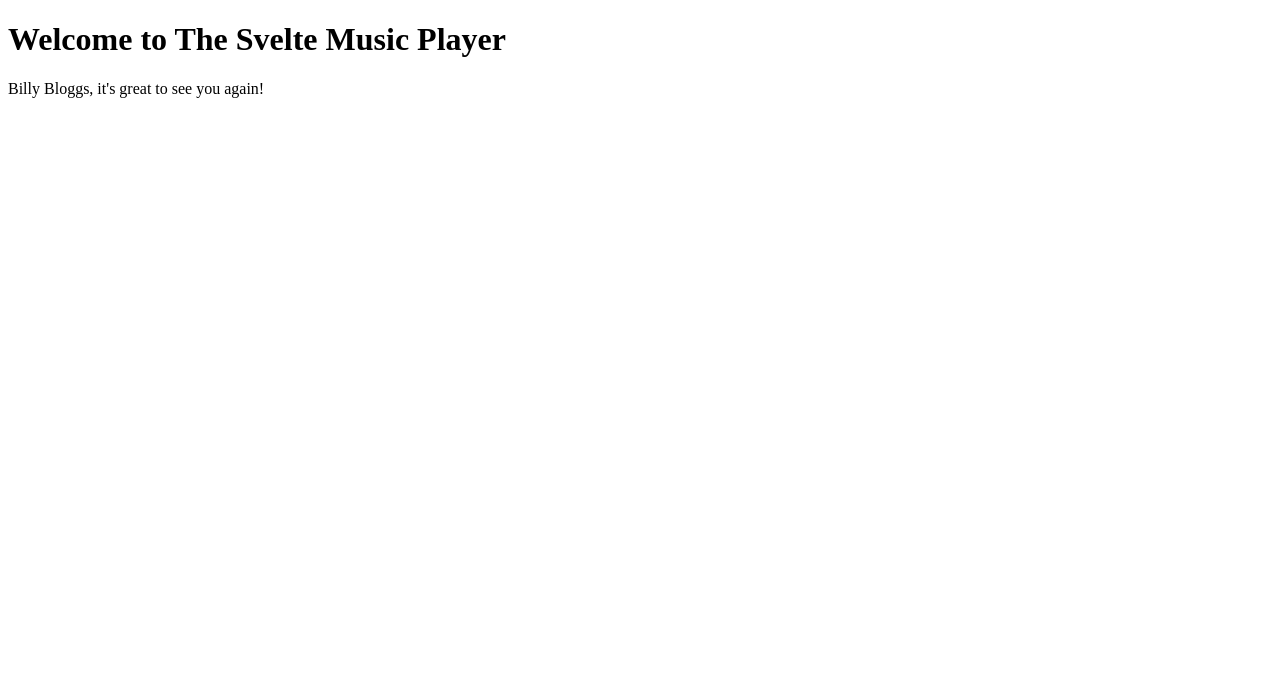
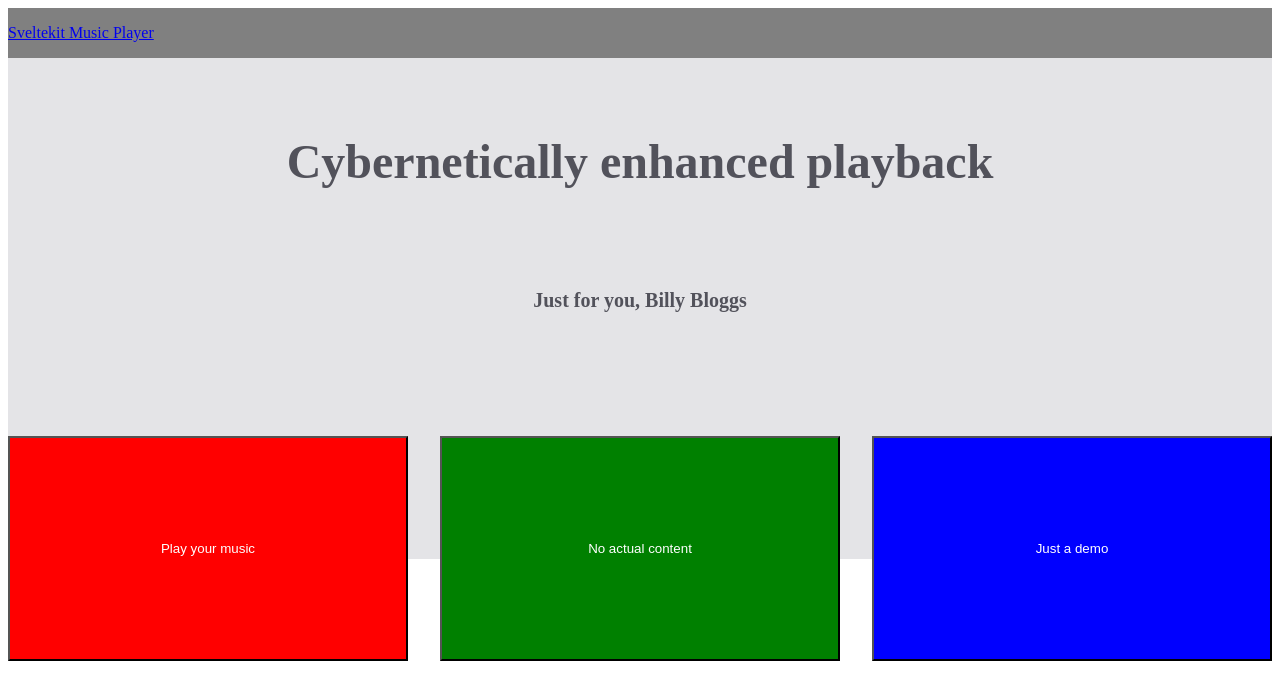
Before and after one commit to mainmatter/svelte-workshop-music-player, a SvelteKit app: page / in a window 1280 px wide. Shown: the top 700 px of the page. Built offline with nearby package versions, Linux system fonts and the light colour scheme.

Commit message:
Svelte Components

```diff
--- /dev/null
+++ b/src/lib/global/primary-nav.svelte
@@ -0,0 +1,15 @@
+<nav>
+	<a href="/">Sveltekit Music Player</a>
+</nav>
+
+<style lang="postcss">
+	nav {
+		background-color: grey;
+		width: 100%;
+		height: 50px;
+		display: flex;
+		flex-direction: row;
+		align-items: center;
+		gap: 20px;
+	}
+</style>
--- a/src/routes/+page.svelte
+++ b/src/routes/+page.svelte
@@ -1,9 +1,35 @@
 <script>
+	import PrimaryNav from '$lib/global/primary-nav.svelte';
+	import Boxes from './boxes.svelte';
+
 	const name = 'Billy Bloggs';
 </script>
 
-<h1>Welcome to The Svelte Music Player</h1>
+<PrimaryNav />
 
-<p>
-	{name}, it's great to see you again!
-</p>
+<section>
+	<p class="title">Cybernetically enhanced playback</p>
+	<p>Just for you, {name}</p>
+
+	<Boxes>
+		<div slot="box1">Play your music</div>
+		<div slot="box2">No actual content</div>
+		<div slot="box3">Just a demo</div>
+	</Boxes>
+</section>
+
+<style lang="postcss">
+	section {
+		@apply bg-zinc-200 flex flex-col justify-end;
+		min-height: 50vh;
+		margin-bottom: 8vw;
+	}
+
+	.title {
+		@apply container mx-auto py-8 text-center text-5xl font-bold text-zinc-600;
+	}
+
+	p {
+		@apply container mx-auto text-center text-xl font-bold text-zinc-600;
+	}
+</style>
--- /dev/null
+++ b/src/routes/boxes.svelte
@@ -0,0 +1,45 @@
+<script>
+	export let colours = ['red', 'green', 'blue', 'yellow', 'purple'];
+
+	let colourIndices = [0, 1, 2];
+
+	$: colour1 = colours[colourIndices[0]];
+	$: colour2 = colours[colourIndices[1]];
+	$: colour3 = colours[colourIndices[2]];
+
+	function shuffleColour(index) {
+		const colourArray = [...colourIndices];
+
+		do {
+			const randomIndex = Math.floor(Math.random() * colours.length);
+			colourArray[index] = randomIndex;
+		} while (colourArray[index] === colourIndices[index]);
+
+		colourIndices = colourArray;
+	}
+</script>
+
+<div class="box-container">
+	<button style="background:{colour1}" on:click={() => shuffleColour(0)}>
+		<slot name="box1" />
+	</button>
+	<button style:background={colour2} on:click={() => shuffleColour(1)}>
+		<slot name="box2" />
+	</button>
+	<button style="background:{colour3}" on:click={() => shuffleColour(2)}>
+		<slot name="box3" />
+	</button>
+</div>
+
+<style lang="postcss">
+	.box-container {
+		@apply flex relative container mx-auto;
+		top: 8vw;
+		margin: 0 auto;
+		gap: 2rem;
+	}
+
+	button {
+		@apply block w-full aspect-video text-white px-5 py-4;
+	}
+</style>
```
